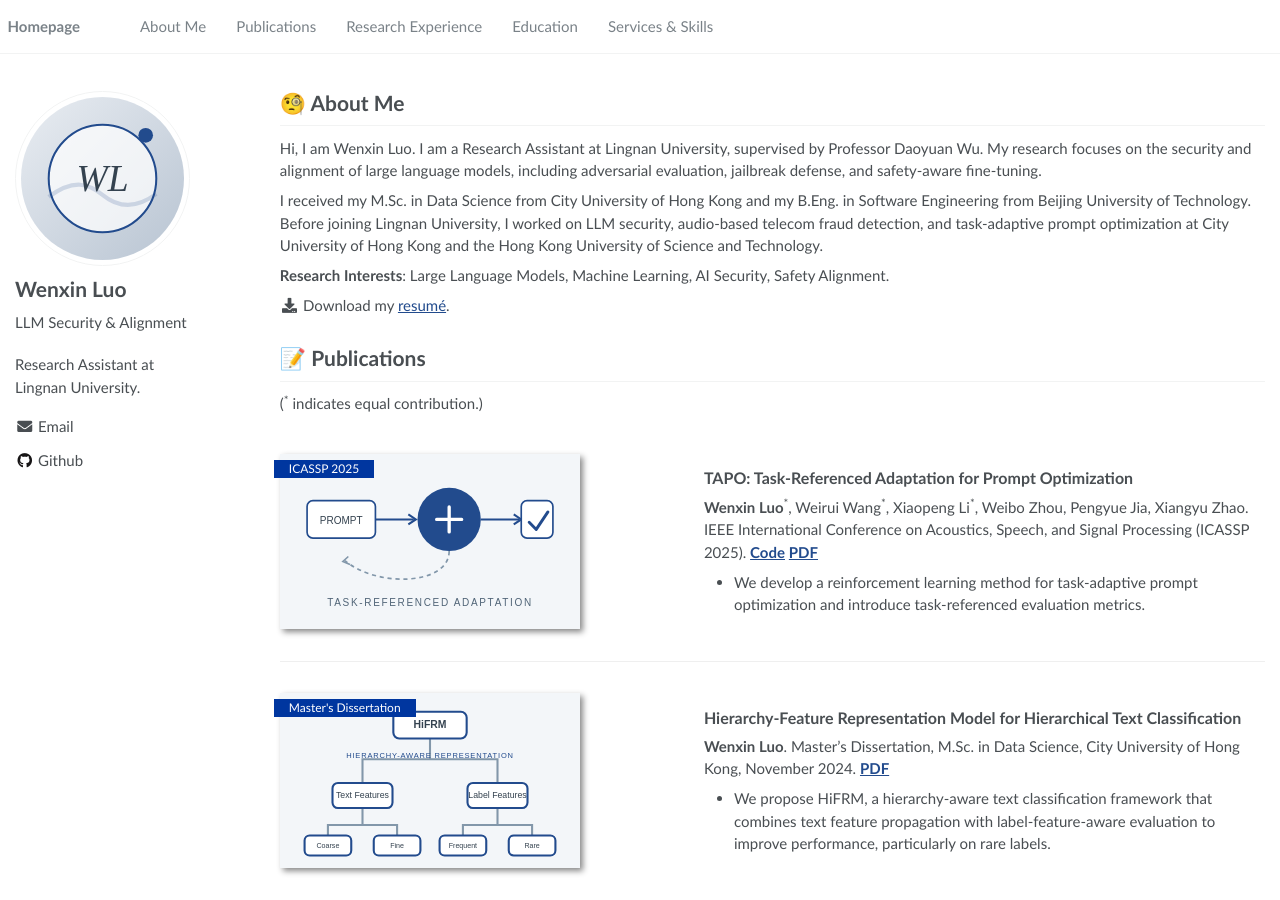
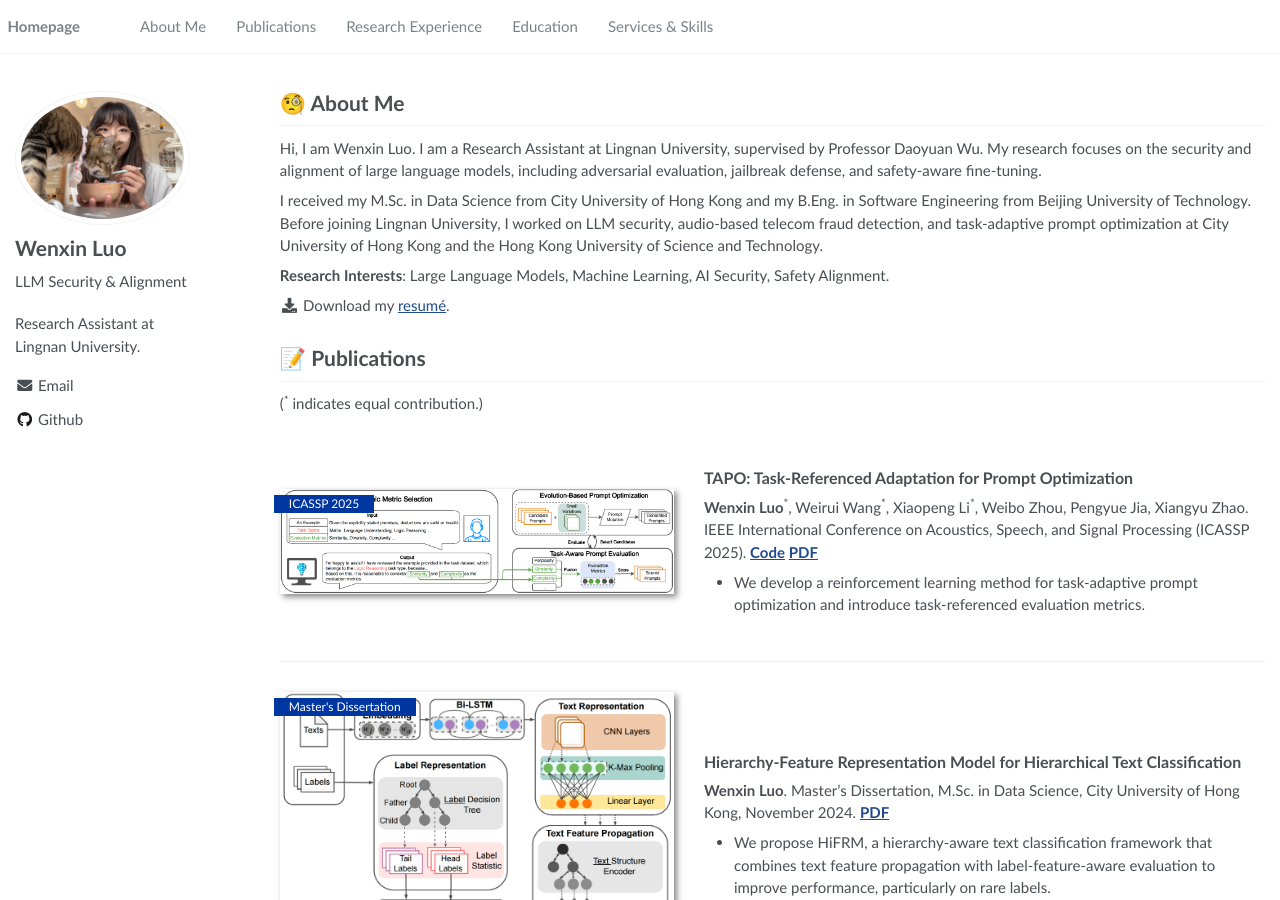
Before and after one commit to Wenxin-LU0/Wenxin-LU0.github.io, a Jekyll site: the page built from _pages/about.md, in a window 1280 px wide and 900 px high. Built offline with Jekyll 4.4.1, drawn with Linux system fonts in a browser that asks for light colours.

Commit message:
Replace generated artwork with source images

```diff
--- a/_config.yml
+++ b/_config.yml
@@ -23,7 +23,7 @@ baidu_site_verification  :  # get baidu_site_verification from https://ziyuan.ba
 # Site Author
 author:
   name             : "Wenxin Luo"
-  avatar           : "images/profile.svg"
+  avatar           : "images/profile.jpg"
   bio              : "LLM Security & Alignment"
   location         :
   employer         :
--- a/_includes/head/custom.html
+++ b/_includes/head/custom.html
@@ -1,4 +1,4 @@
-<link rel="icon" type="image/svg+xml" href="{{ '/images/profile.svg' | relative_url }}">
+<link rel="icon" type="image/jpeg" href="{{ '/images/profile.jpg' | relative_url }}">
 
 <meta name="theme-color" content="#ffffff">
 <link rel="stylesheet" href="assets/css/academicons.css"/>
--- a/_pages/include/pub.md
+++ b/_pages/include/pub.md
@@ -4,7 +4,7 @@
 
 (<sup>*</sup> indicates equal contribution.)
 
-<div class='paper-box'><div class='paper-box-image'><div><div class="badge">ICASSP 2025</div><img src='images/tapo.svg' alt="TAPO task-referenced prompt optimization illustration" width="100%"></div></div>
+<div class='paper-box'><div class='paper-box-image'><div><div class="badge">ICASSP 2025</div><img src='images/tapo.png' alt="TAPO task-referenced prompt optimization illustration" width="100%"></div></div>
 <div class='paper-box-text' markdown="1">
 <font size="3"><h5>TAPO: Task-Referenced Adaptation for Prompt Optimization</h5></font>
 
@@ -14,7 +14,7 @@
 </div>
 </div>
 
-<div class='paper-box'><div class='paper-box-image'><div><div class="badge">Master's Dissertation</div><img src='images/dissertation.svg' alt="HiFRM hierarchical text classification illustration" width="100%"></div></div>
+<div class='paper-box'><div class='paper-box-image'><div><div class="badge">Master's Dissertation</div><img src='images/dissertation.png' alt="HiFRM hierarchical text classification illustration" width="100%"></div></div>
 <div class='paper-box-text' markdown="1">
 <font size="3"><h5>Hierarchy-Feature Representation Model for Hierarchical Text Classification</h5></font>
 
@@ -24,7 +24,7 @@
 </div>
 </div>
 
-<div class='paper-box'><div class='paper-box-image'><div><div class="badge">ICAACE 2022</div><img src='images/pso.svg' alt="Particle swarm optimization illustration" width="100%"></div></div>
+<div class='paper-box'><div class='paper-box-image'><div><div class="badge">ICAACE 2022</div><img src='images/pso.png' alt="Particle swarm optimization illustration" width="100%"></div></div>
 <div class='paper-box-text' markdown="1">
 <font size="3"><h5>Particle Swarm Optimization Algorithm with Proportional Factor Based on Nash Equilibrium</h5></font>
 
```
Also changed, not shown: images/dissertation.png (added), images/dissertation.svg (deleted), images/profile.jpg (added), images/profile.svg (deleted), images/pso.png (added), images/pso.svg (deleted), images/tapo.png (added), images/tapo.svg (deleted).
